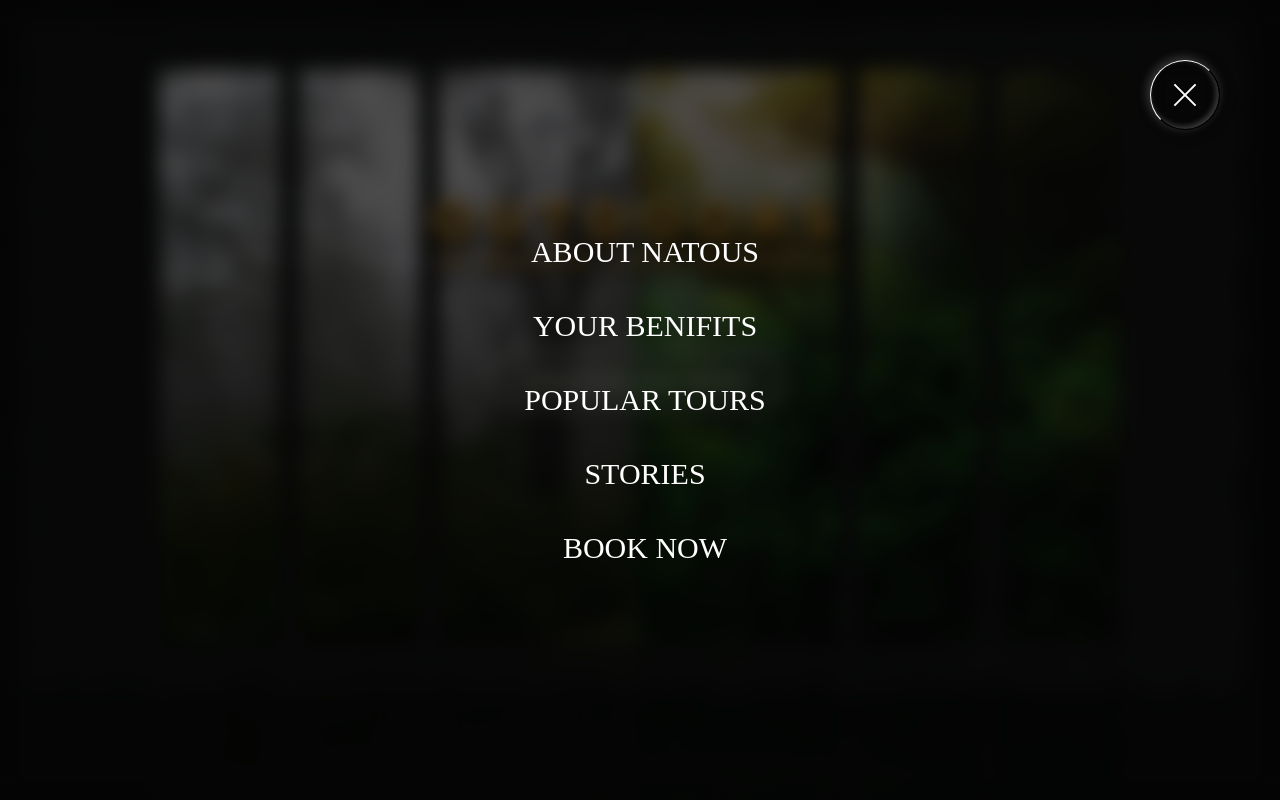
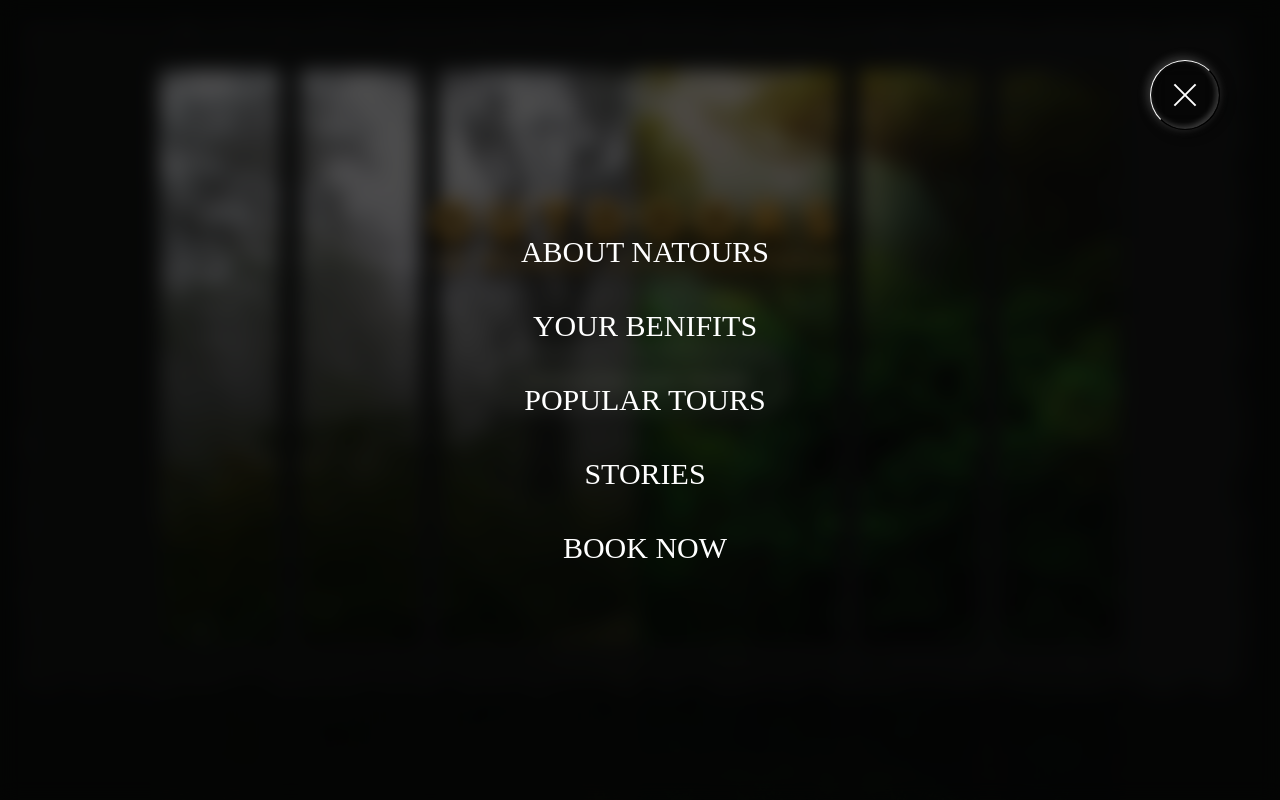
Before and after one commit to gitAmelio/natours, a website: page index.html in a window 1280 px wide. Both pictures are taken after a click on the label 1185 px from the left and 95 px from the top of the page. Shown: the top 800 px of the page. Drawn offline with nearby package versions, Linux system fonts and the light colour scheme; files that its build step writes are made by us from their sources.

Commit message:
change 'About Natous' to 'About Natuors'

```diff
--- a/index.html
+++ b/index.html
@@ -43,7 +43,7 @@
 
         <nav class="navigation__nav">
             <ul class="navigation__list">
-                <li class="navigation__item"><a href="#about" class="navigation__link"><span></span>About Natous</a></li>
+                <li class="navigation__item"><a href="#about" class="navigation__link"><span></span>About Natours</a></li>
                 <li class="navigation__item"><a href="#features" class="navigation__link"><span></span>Your benifits</a></li>
                 <li class="navigation__item"><a href="#tours" class="navigation__link"><span></span>Popular tours</a></li>
                 <li class="navigation__item"><a href="#stories" class="navigation__link"><span></span>Stories</a></li>
```
